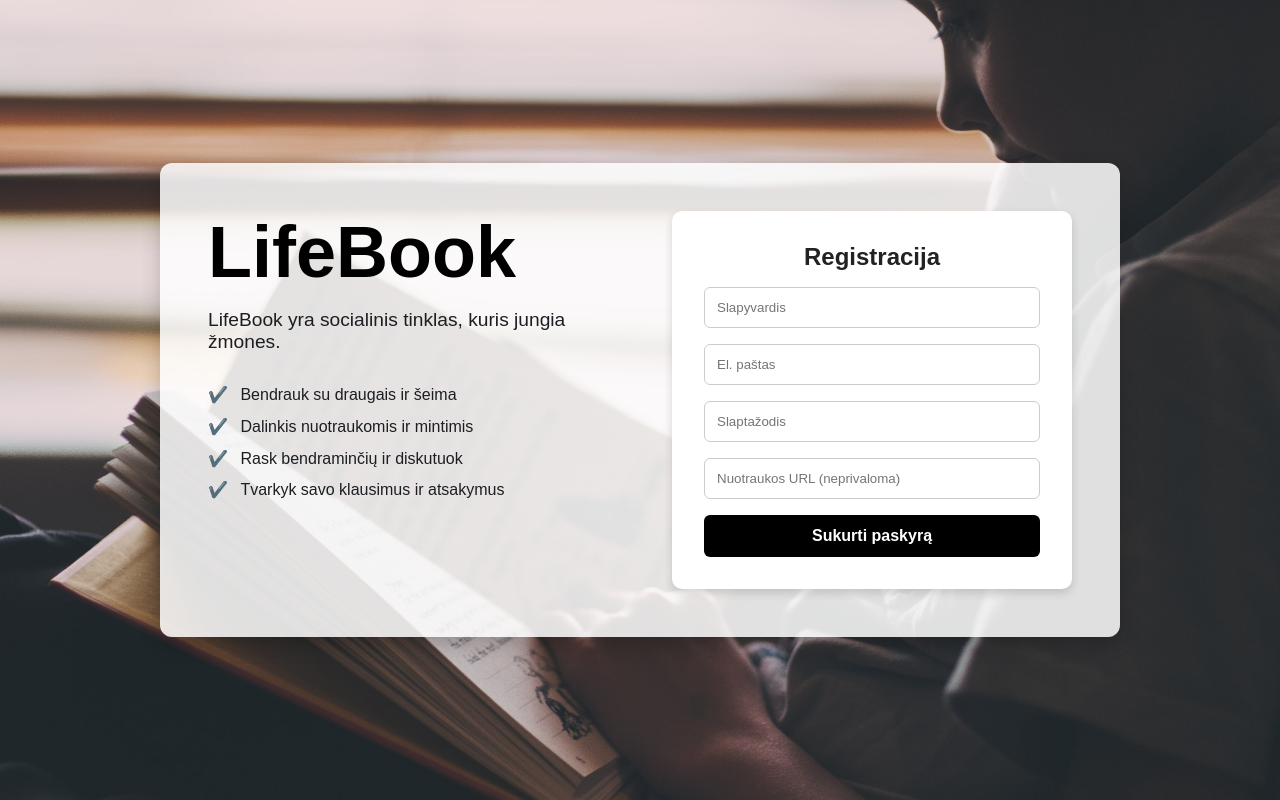
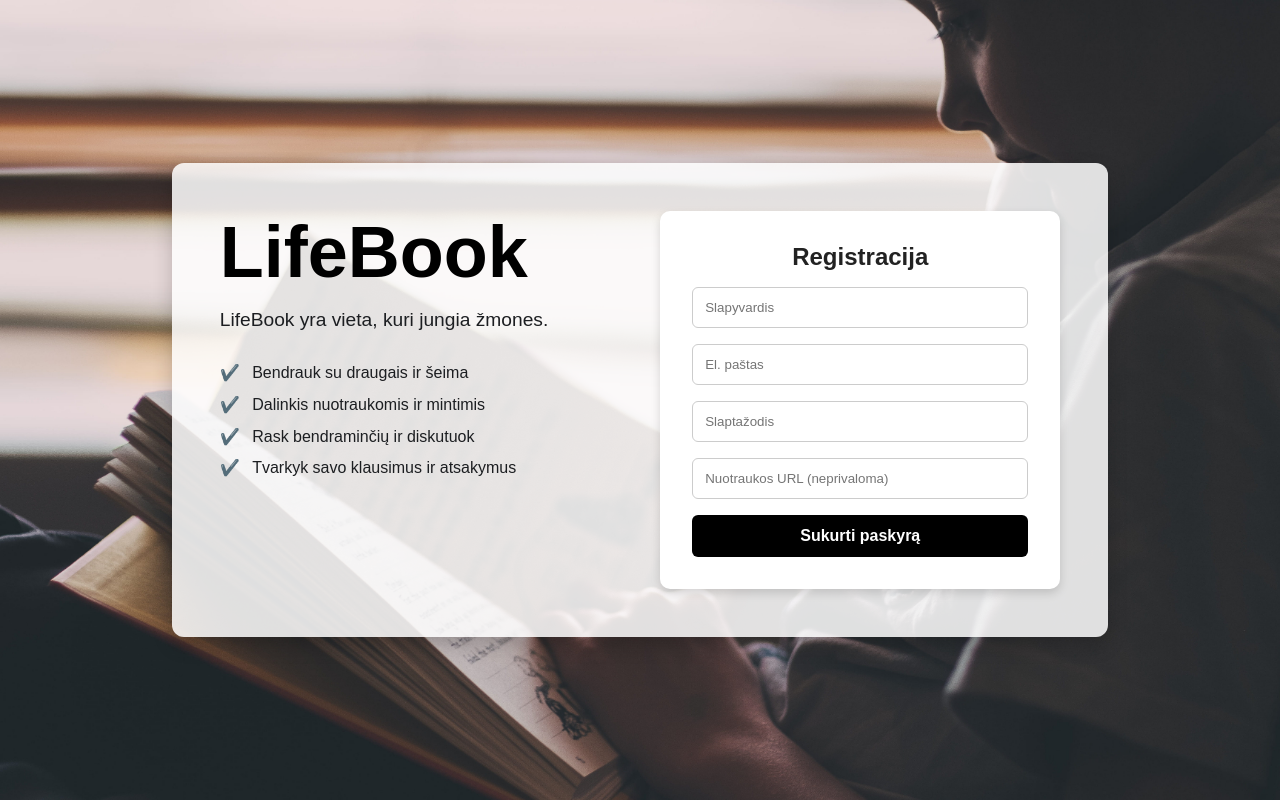
Before and after one commit to fAntomlt/baigiamasisdarbas, a React (Vite) app: page /register in a window 1280 px wide. Built offline with nearby package versions, Linux system fonts and the light colour scheme.

Commit message:
Text changed a bit

```diff
--- a/src/pages/RegisterPage.jsx
+++ b/src/pages/RegisterPage.jsx
@@ -64,7 +64,7 @@ const ContentBox = styled.div`
   border-radius: 12px;
   box-shadow: 0 8px 20px rgba(0, 0, 0, 0.2);
   padding: 3rem;
-  gap: 4rem;
+  gap: 7rem;
 `;
 
 const RegisterPage = () => {
@@ -73,7 +73,7 @@ const RegisterPage = () => {
         <ContentBox>
             <LeftColumn>
                 <Logo>LifeBook</Logo>
-                <Intro>LifeBook yra socialinis tinklas, kuris jungia žmones.</Intro>
+                <Intro>LifeBook yra vieta, kuri jungia žmones.</Intro>
                 <FeatureList>
                     <Feature>Bendrauk su draugais ir šeima</Feature>
                     <Feature>Dalinkis nuotraukomis ir mintimis</Feature>
```
